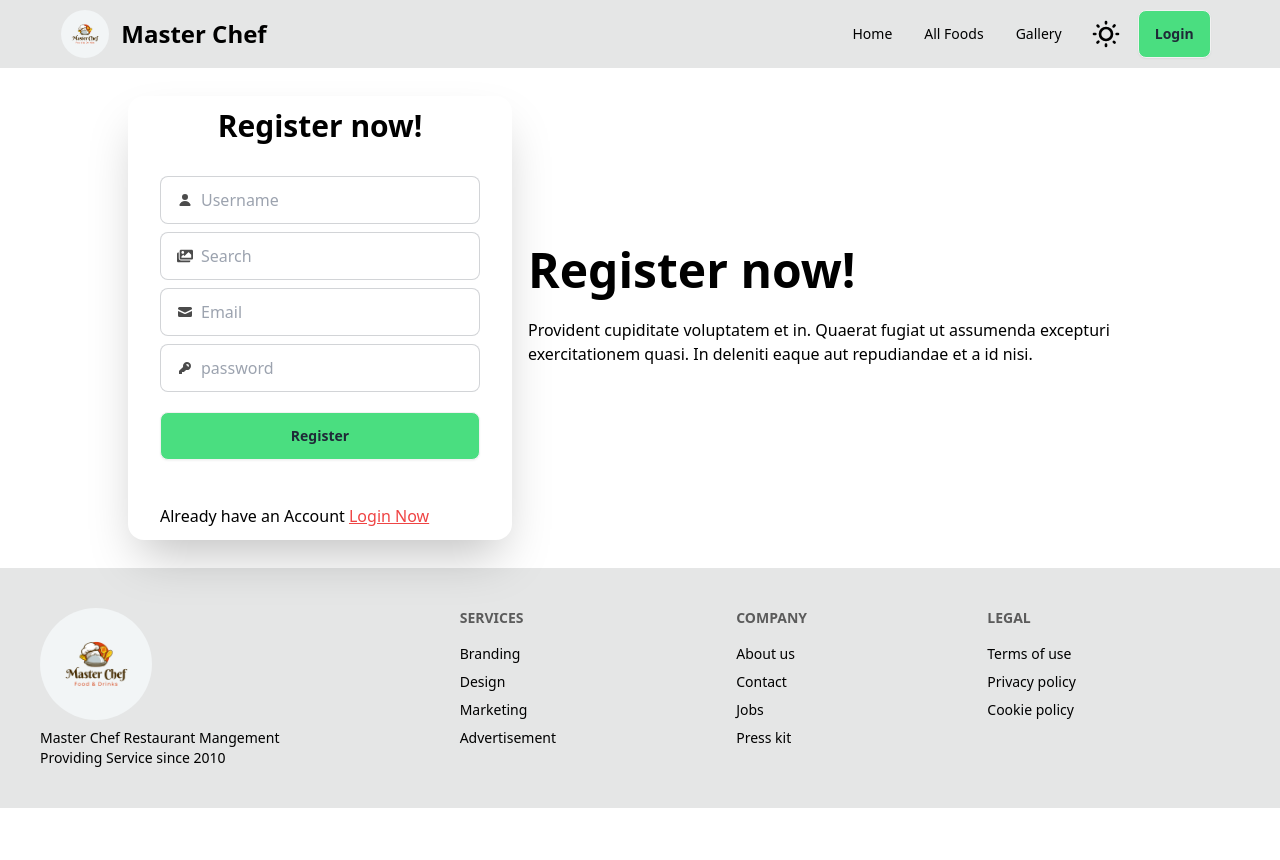
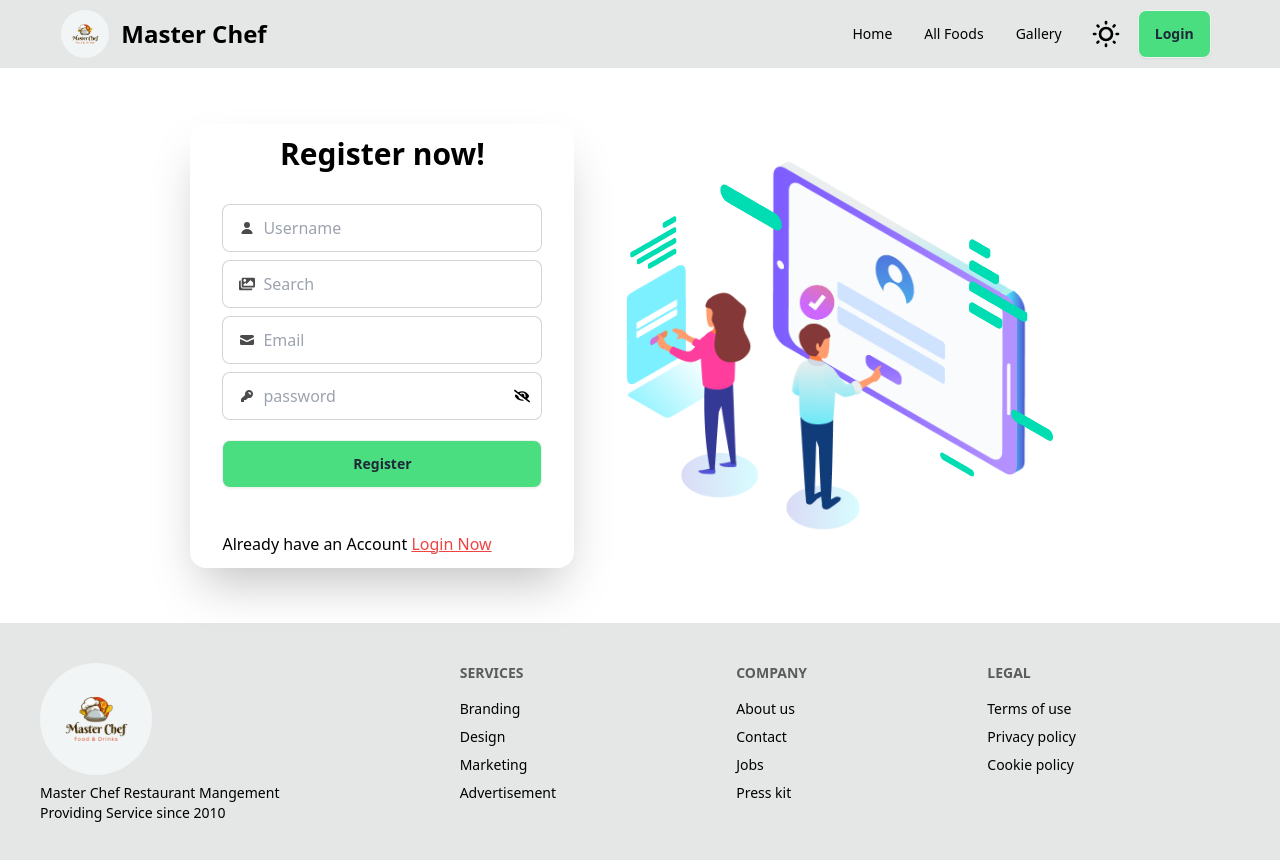
Before and after one commit to safin33221/Restaurant-Mangement-client-side, a React (Vite) app: page /register in a window 1280 px wide. Shown: the top 860 px of the page. Before the commit the page ends 808 px from the top, so only its background shows below. Built offline with nearby package versions, Linux system fonts and the light colour scheme; no server answers.

Commit message:
completed to implements lottie react animation in resgister page

```diff
--- a/src/Pages/Register.jsx
+++ b/src/Pages/Register.jsx
@@ -1,12 +1,15 @@
-import React, { useContext } from 'react';
-import { FaImages } from 'react-icons/fa';
+import React, { useContext, useState } from 'react';
+import { FaEye, FaEyeSlash, FaImages } from 'react-icons/fa';
 import { Link, useNavigate } from 'react-router-dom';
 import { authContext } from '../Provider/AuthProvider';
 import { toast } from 'react-toastify';
 import { updateProfile } from 'firebase/auth';
+import Lottie from 'lottie-react';
+import registerAnimation from '../assets/Lottie/register.json'
 
 const Register = () => {
     const { signUpWithEmailAndPass, darktheme } = useContext(authContext)
+    const [showPass, setShowPass] = useState(false)
     const navigate = useNavigate()
 
     const handleRegister = e => {
@@ -39,12 +42,8 @@ const Register = () => {
     return (
         <div className="hero  py-3">
             <div className="hero-content flex-col lg:flex-row-reverse">
-                <div className="text-center lg:text-left w-1/2">
-                    <h1 className="text-5xl font-bold">Register now!</h1>
-                    <p className="py-6">
-                        Provident cupiditate voluptatem et in. Quaerat fugiat ut assumenda excepturi exercitationem
-                        quasi. In deleniti eaque aut repudiandae et a id nisi.
-                    </p>
+                <div className="text-center lg:text-left w-4/5 md:w-2/5">
+                    <Lottie animationData={registerAnimation} />
                 </div>
 
                 {/* login form */}
@@ -82,7 +81,8 @@ const Register = () => {
                             <input name='email' type="text" class="grow" placeholder="Email" />
                         </label>
 
-                        <label class={`input input-bordered  focus:outline-none flex items-center gap-2 ${darktheme && "bg-gray-600"}`}>
+                        <div className="form-control relative">
+                            <label className={`input input-bordered   focus:outline-none flex items-center gap-2 ${darktheme && "bg-gray-600"}`}>
                                 <svg
                                     xmlns="http://www.w3.org/2000/svg"
                                     viewBox="0 0 16 16"
@@ -93,8 +93,10 @@ const Register = () => {
                                         d="M14 6a4 4 0 0 1-4.899 3.899l-1.955 1.955a.5.5 0 0 1-.353.146H5v1.5a.5.5 0 0 1-.5.5h-2a.5.5 0 0 1-.5-.5v-2.293a.5.5 0 0 1 .146-.353l3.955-3.955A4 4 0 1 1 14 6Zm-4-2a.75.75 0 0 0 0 1.5.5.5 0 0 1 .5.5.75.75 0 0 0 1.5 0 2 2 0 0 0-2-2Z"
                                         clip-rule="evenodd" />
                                 </svg>
-                            <input name='password' type="password" class="grow" placeholder="password" />
+                                <input name='password' type={showPass ? 'text' : 'password'} class="grow " placeholder="password" />
                             </label>
+                            <button type='button' className='absolute right-3 top-4' onClick={() => setShowPass(!showPass)}>{showPass ? <FaEye /> : <FaEyeSlash></FaEyeSlash>}</button>
+                        </div>
 
 
 
```
Lines whose indentation alone changed are shown as unchanged.
